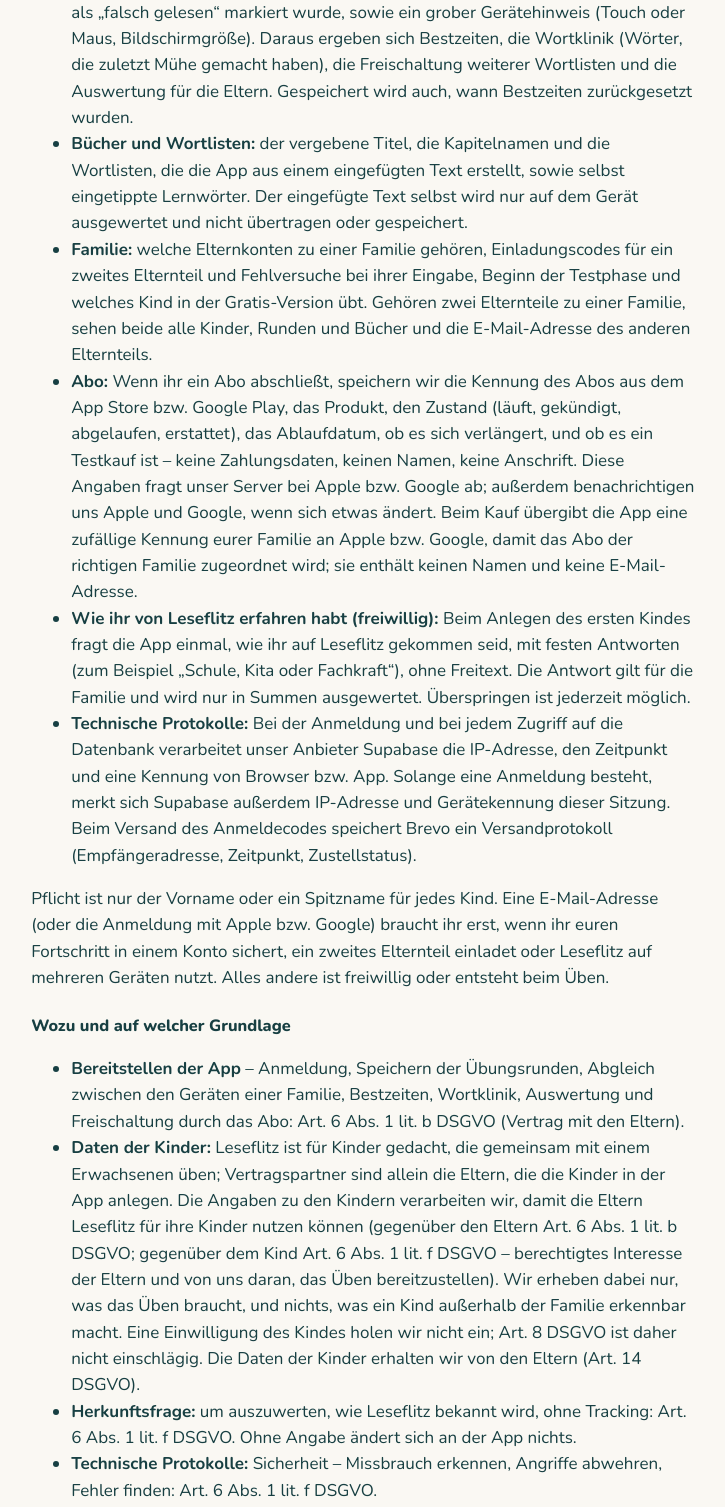
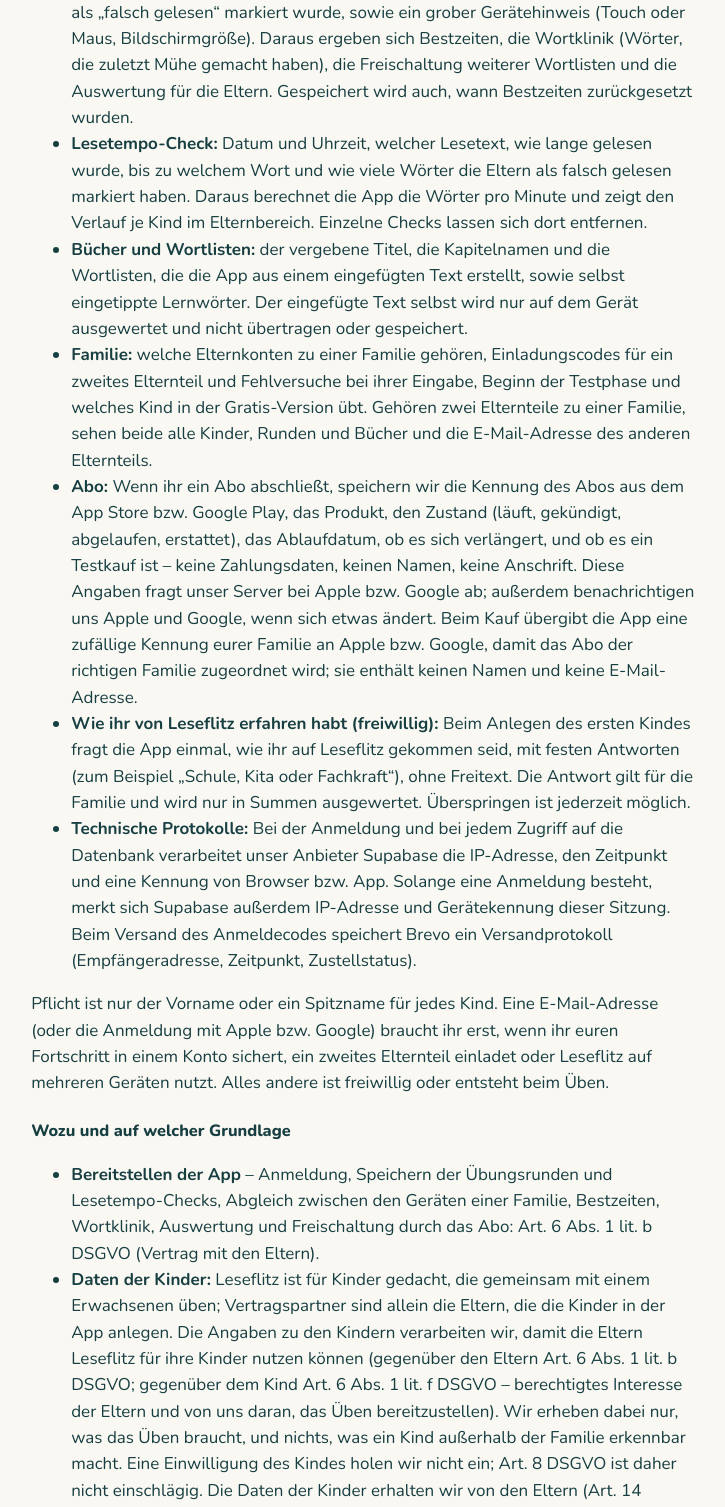
Before and after one commit to hmielke-dev/leseflitz-website, a plain HTML site: page datenschutz.html in a window 1280 px wide. Shown: the part 1060-2567 px from the top of the page, without its empty margins (276-1001 px from the left). Drawn offline with Linux system fonts and the light colour scheme.

Commit message:
Datenschutz: Lesetempo-Check in der App
Co-Authored-By: Claude Opus 5.5 <noreply@anthropic.com>

```diff
--- a/datenschutz.html
+++ b/datenschutz.html
@@ -29,6 +29,7 @@
     <li><b>Elternkonto:</b> Mit „Fortschritt sichern“ wird daraus ein Elternkonto mit einer E-Mail-Adresse; die Anmeldung läuft per Code, ohne Passwort. Bei „Mit Apple anmelden“ bzw. „Mit Google anmelden“ erhalten wir von Apple bzw. Google die E-Mail-Adresse (bei Apple auf Wunsch eine Weiterleitungsadresse) und eine Kennung des Kontos. Bei Apple speichern wir außerdem ein Zugangszeichen, mit dem wir beim Löschen des Kontos die Verbindung zu eurem Apple-Account wieder trennen; es wird mit dem Konto gelöscht.</li>
     <li><b>Kinder:</b> der Vorname oder ein Spitzname und das gewählte Bild aus der App. Freiwillig außerdem die Klassenstufe (Vorschule bis 4. Klasse) und ein Übungsziel (zum Beispiel „b und d verwechselt“), die passende Startwerte festlegen. Kein Geburtsdatum, keine Fotos, keine Anschrift.</li>
     <li><b>Übungsrunden und Spiele:</b> Datum und Uhrzeit, gewählte Wortliste oder Spiel, Anzahl der Wörter, Dauer, bei Leserunden die Lesezeit je Wort und ob ein Wort als „falsch gelesen“ markiert wurde, sowie ein grober Gerätehinweis (Touch oder Maus, Bildschirmgröße). Daraus ergeben sich Bestzeiten, die Wortklinik (Wörter, die zuletzt Mühe gemacht haben), die Freischaltung weiterer Wortlisten und die Auswertung für die Eltern. Gespeichert wird auch, wann Bestzeiten zurückgesetzt wurden.</li>
+    <li><b>Lesetempo-Check:</b> Datum und Uhrzeit, welcher Lesetext, wie lange gelesen wurde, bis zu welchem Wort und wie viele Wörter die Eltern als falsch gelesen markiert haben. Daraus berechnet die App die Wörter pro Minute und zeigt den Verlauf je Kind im Elternbereich. Einzelne Checks lassen sich dort entfernen.</li>
     <li><b>Bücher und Wortlisten:</b> der vergebene Titel, die Kapitelnamen und die Wortlisten, die die App aus einem eingefügten Text erstellt, sowie selbst eingetippte Lernwörter. Der eingefügte Text selbst wird nur auf dem Gerät ausgewertet und nicht übertragen oder gespeichert.</li>
     <li><b>Familie:</b> welche Elternkonten zu einer Familie gehören, Einladungscodes für ein zweites Elternteil und Fehlversuche bei ihrer Eingabe, Beginn der Testphase und welches Kind in der Gratis-Version übt. Gehören zwei Elternteile zu einer Familie, sehen beide alle Kinder, Runden und Bücher und die E-Mail-Adresse des anderen Elternteils.</li>
     <li><b>Abo:</b> Wenn ihr ein Abo abschließt, speichern wir die Kennung des Abos aus dem App Store bzw. Google Play, das Produkt, den Zustand (läuft, gekündigt, abgelaufen, erstattet), das Ablaufdatum, ob es sich verlängert, und ob es ein Testkauf ist – keine Zahlungsdaten, keinen Namen, keine Anschrift. Diese Angaben fragt unser Server bei Apple bzw. Google ab; außerdem benachrichtigen uns Apple und Google, wenn sich etwas ändert. Beim Kauf übergibt die App eine zufällige Kennung eurer Familie an Apple bzw. Google, damit das Abo der richtigen Familie zugeordnet wird; sie enthält keinen Namen und keine E-Mail-Adresse.</li>
@@ -38,7 +39,7 @@
   <p>Pflicht ist nur der Vorname oder ein Spitzname für jedes Kind. Eine E-Mail-Adresse (oder die Anmeldung mit Apple bzw. Google) braucht ihr erst, wenn ihr euren Fortschritt in einem Konto sichert, ein zweites Elternteil einladet oder Leseflitz auf mehreren Geräten nutzt. Alles andere ist freiwillig oder entsteht beim Üben.</p>
   <h3>Wozu und auf welcher Grundlage</h3>
   <ul>
-    <li><b>Bereitstellen der App</b> – Anmeldung, Speichern der Übungsrunden, Abgleich zwischen den Geräten einer Familie, Bestzeiten, Wortklinik, Auswertung und Freischaltung durch das Abo: Art. 6 Abs. 1 lit. b DSGVO (Vertrag mit den Eltern).</li>
+    <li><b>Bereitstellen der App</b> – Anmeldung, Speichern der Übungsrunden und Lesetempo-Checks, Abgleich zwischen den Geräten einer Familie, Bestzeiten, Wortklinik, Auswertung und Freischaltung durch das Abo: Art. 6 Abs. 1 lit. b DSGVO (Vertrag mit den Eltern).</li>
     <li><b>Daten der Kinder:</b> Leseflitz ist für Kinder gedacht, die gemeinsam mit einem Erwachsenen üben; Vertragspartner sind allein die Eltern, die die Kinder in der App anlegen. Die Angaben zu den Kindern verarbeiten wir, damit die Eltern Leseflitz für ihre Kinder nutzen können (gegenüber den Eltern Art. 6 Abs. 1 lit. b DSGVO; gegenüber dem Kind Art. 6 Abs. 1 lit. f DSGVO – berechtigtes Interesse der Eltern und von uns daran, das Üben bereitzustellen). Wir erheben dabei nur, was das Üben braucht, und nichts, was ein Kind außerhalb der Familie erkennbar macht. Eine Einwilligung des Kindes holen wir nicht ein; Art. 8 DSGVO ist daher nicht einschlägig. Die Daten der Kinder erhalten wir von den Eltern (Art. 14 DSGVO).</li>
     <li><b>Herkunftsfrage:</b> um auszuwerten, wie Leseflitz bekannt wird, ohne Tracking: Art. 6 Abs. 1 lit. f DSGVO. Ohne Angabe ändert sich an der App nichts.</li>
     <li><b>Technische Protokolle:</b> Sicherheit – Missbrauch erkennen, Angriffe abwehren, Fehler finden: Art. 6 Abs. 1 lit. f DSGVO.</li>
@@ -58,7 +59,7 @@
   <p><b>Erinnerung:</b> Auf Wunsch erinnert die App zu einer gewählten Uhrzeit ans Üben. Das ist eine lokale Benachrichtigung, die das Gerät selbst auslöst: Uhrzeit und Wochentage bleiben auf dem Gerät, es wird nichts an uns oder an einen Benachrichtigungsdienst übertragen. Die Erinnerung ist zunächst aus; die App bietet sie nach einer Übungsrunde einmal an, ändern lässt sie sich jederzeit unter „Für Eltern“. Der Text der Erinnerung enthält den Vornamen des Kindes und kann auf dem Sperrbildschirm zu sehen sein.</p>
   <h3>Wie lange</h3>
   <ul>
-    <li><b>Konto, Kinder, Runden, Bücher:</b> so lange das Elternkonto besteht. Ein einzelnes Kind lässt sich jederzeit entfernen, Konto und alle Daten der Familie lassen sich in der App unter „Für Eltern“ löschen; alternativ genügt eine E-Mail an kontakt@leseflitz.de. Anleitung: <a href="konto-loeschen.html">Konto und Daten löschen</a>. Elternkonten, mit denen 24 Monate lang nicht geübt wurde und für die kein Abo läuft, löschen wir mit allen Daten der Familie; 30 Tage vorher schreiben wir an die E-Mail-Adresse des Kontos.</li>
+    <li><b>Konto, Kinder, Runden, Lesetempo-Checks, Bücher:</b> so lange das Elternkonto besteht. Ein einzelnes Kind lässt sich jederzeit entfernen, Konto und alle Daten der Familie lassen sich in der App unter „Für Eltern“ löschen; alternativ genügt eine E-Mail an kontakt@leseflitz.de. Anleitung: <a href="konto-loeschen.html">Konto und Daten löschen</a>. Elternkonten, mit denen 24 Monate lang nicht geübt wurde und für die kein Abo läuft, löschen wir mit allen Daten der Familie; 30 Tage vorher schreiben wir an die E-Mail-Adresse des Kontos.</li>
     <li><b>Ohne Konto:</b> Familien ohne Elternkonto, in denen 90 Tage lang nicht geübt wurde, löschen wir automatisch mit allen Daten. Läuft für die Familie ein Abo, beginnen die 90 Tage erst mit dessen Ende. Auf dem iPhone bleibt die zufällige Kennung im Schlüsselbund, bis ihr die App neu einrichtet oder euch abmeldet; nach der Löschung ist sie wertlos.</li>
     <li><b>Sicherungskopien der Datenbank:</b> Gelöschte Daten verschwinden aus ihnen spätestens nach 7 Tagen.</li>
     <li><b>Technische Protokolle bei Supabase:</b> 7 Tage. Die Angaben zu einer Sitzung (IP-Adresse, Gerätekennung) bleiben, solange die Sitzung besteht, längstens 180 Tage ohne Nutzung.</li>
```
